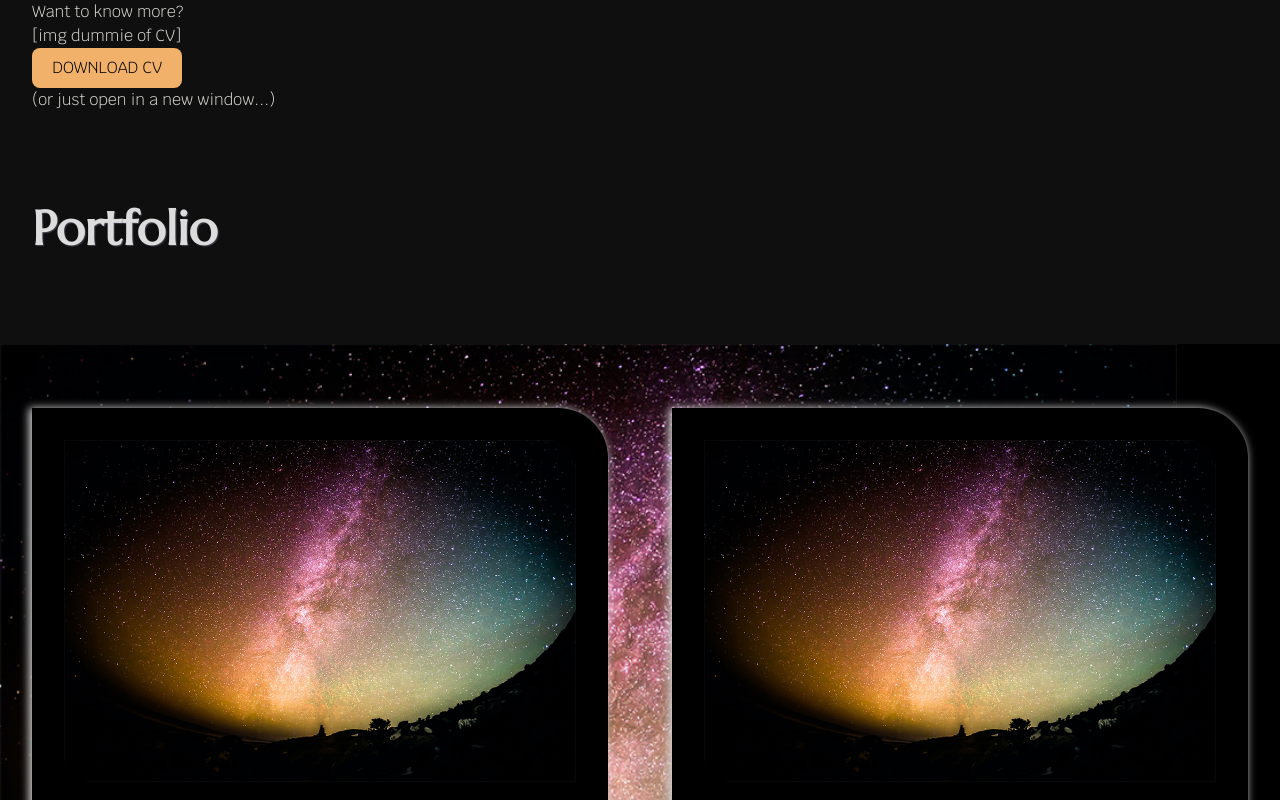
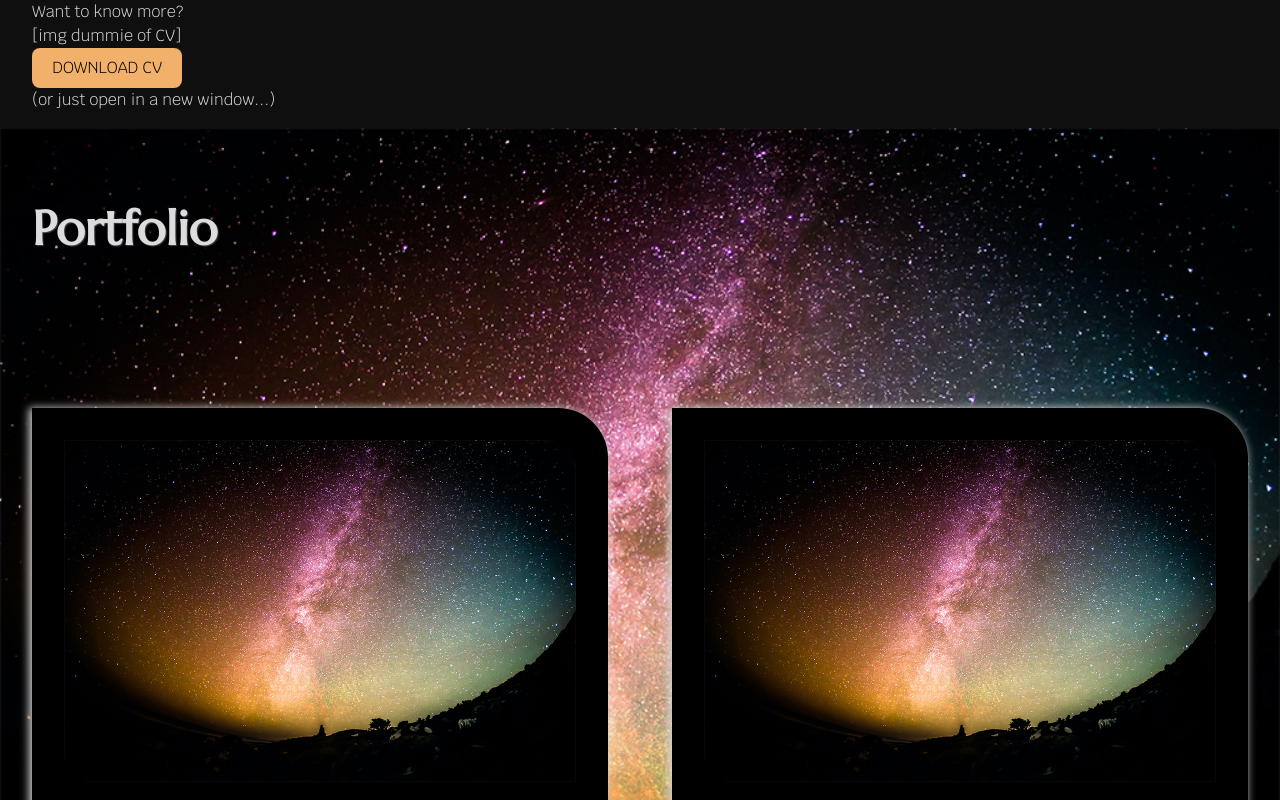
Before and after one commit to jenmwa/jenwaller-se, a Vue app: page / in a window 1280 px wide. Shown: the part 2540-3340 px from the top of the page. Built offline with nearby package versions, Linux system fonts and the light colour scheme.

Commit message:
:lipstick: background img portfolio

```diff
--- a/src/components/ProjectSection.vue
+++ b/src/components/ProjectSection.vue
@@ -3,7 +3,7 @@ import CardElement from './CardElement.vue';
 </script>
 
 <template>
-  <section id="portfolio">
+  <section class="portfolio" id="portfolio">
     <h3>Portfolio</h3>
       <div class="project-section">
     <!-- projectsection<br><br>
@@ -25,12 +25,18 @@ import CardElement from './CardElement.vue';
 </template>
 
 <style scoped lang="scss">
-div {
+.portfolio {
   background-image: url('/parallaxBackground.jpg');
   background-size: contain;
   background-repeat: no-repeat;
+  background-attachment: fixed;
+
   background-color: black;
   color: $primaryColorLight;
+
+}
+div {
+
 
   h3 {
     margin-left: 2rem;
```
